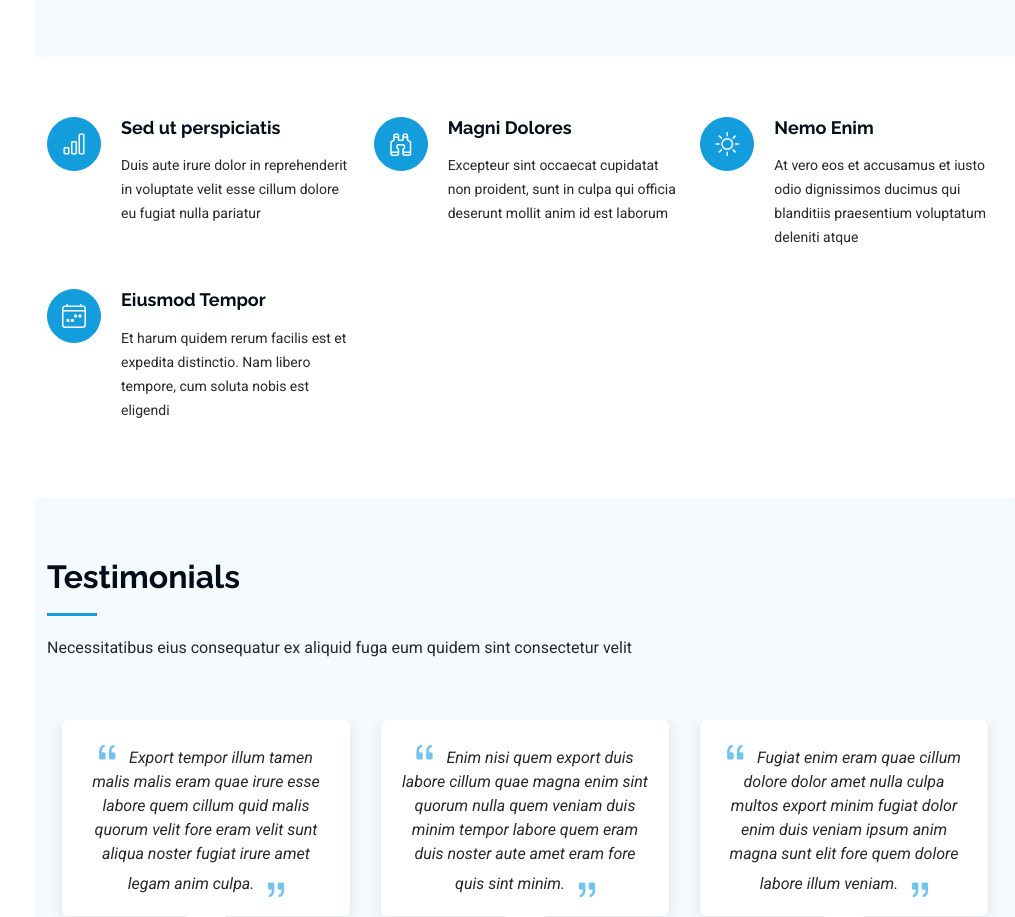
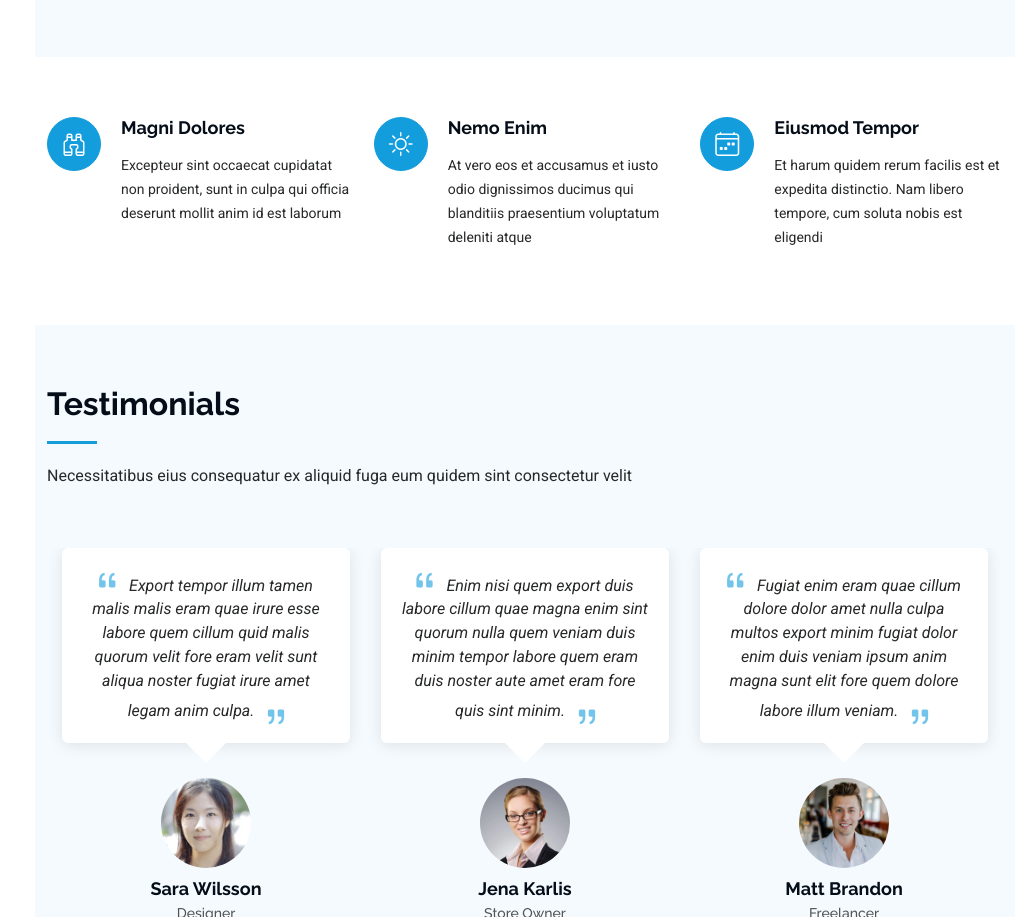
Before and after one commit to fahadazeez1/MyPortfolio, a plain HTML site: page index.html in a window 1280 px wide. Shown: the part 4429-5346 px from the top of the page, without its empty margins (265-1280 px from the left). Drawn offline with Linux system fonts and the light colour scheme.

Commit message:
Adding details (day 07)

```diff
--- a/index.html
+++ b/index.html
@@ -569,13 +569,13 @@
             </div>
           </div>End Service Item -->
 
-          <div class="col-lg-4 col-md-6 service-item d-flex" data-aos="fade-up" data-aos-delay="300">
+          <!-- <div class="col-lg-4 col-md-6 service-item d-flex" data-aos="fade-up" data-aos-delay="300">
             <div class="icon flex-shrink-0"><i class="bi bi-bar-chart"></i></div>
             <div>
               <h4 class="title"><a href="service-details.html" class="stretched-link">Sed ut perspiciatis</a></h4>
               <p class="description">Duis aute irure dolor in reprehenderit in voluptate velit esse cillum dolore eu fugiat nulla pariatur</p>
             </div>
-          </div><!-- End Service Item -->
+          </div>End Service Item -->
 
           <div class="col-lg-4 col-md-6 service-item d-flex" data-aos="fade-up" data-aos-delay="400">
             <div class="icon flex-shrink-0"><i class="bi bi-binoculars"></i></div>
```
